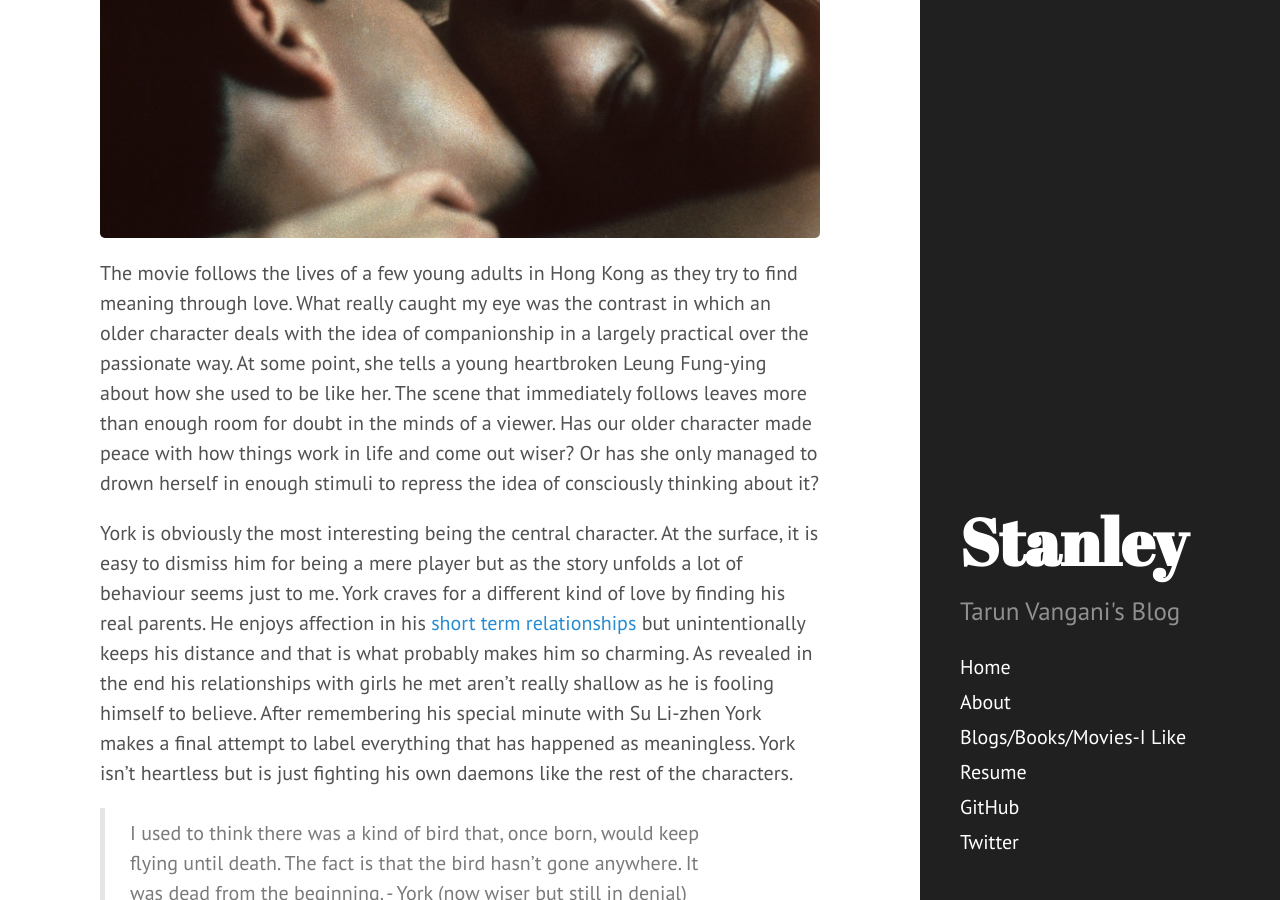
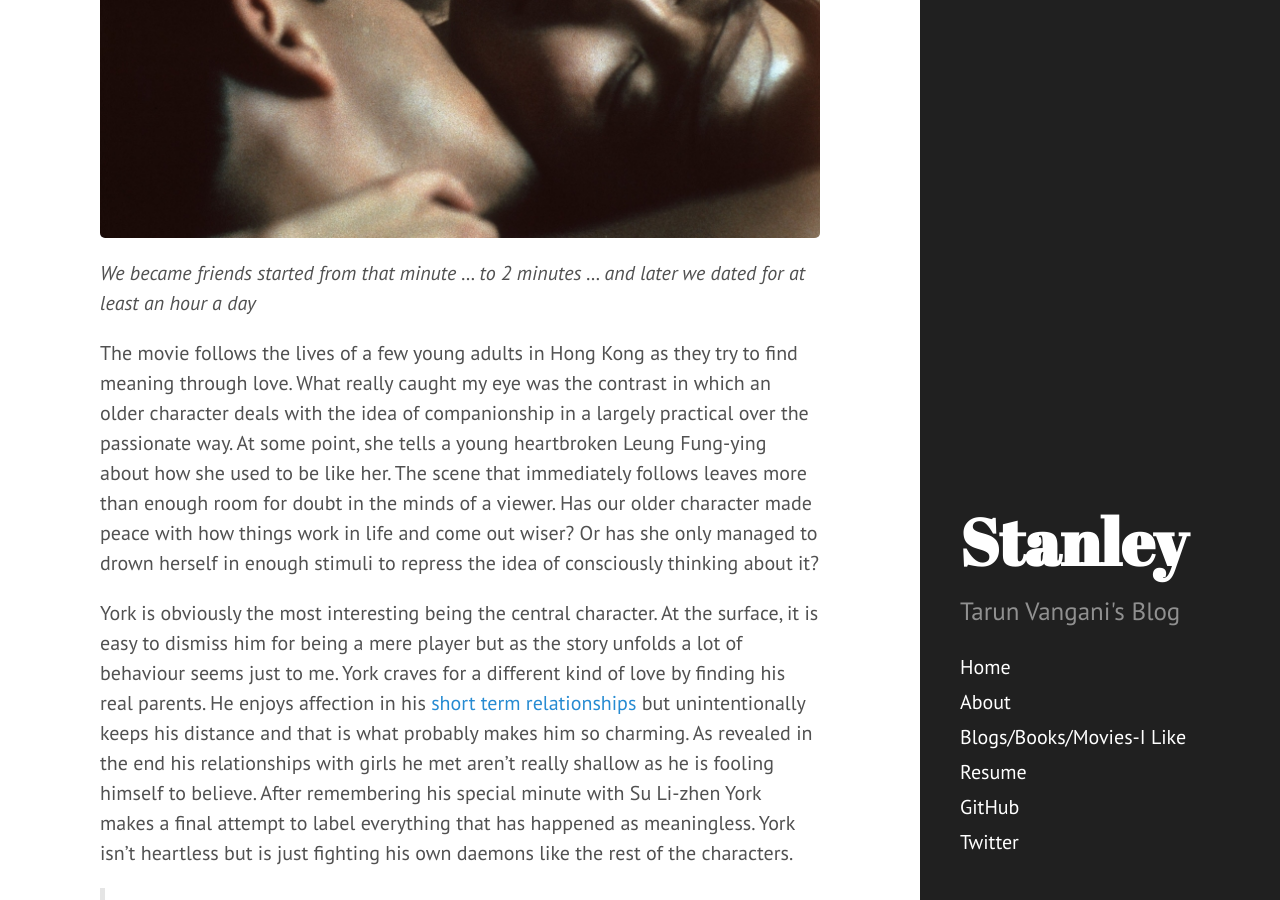
Before and after one commit to reachtarunhere/reachtarunhere.github.io, a Jekyll site: the page built from _posts/blog/2019-02-20-Days-of-being-wild.md, in a window 1280 px wide and 900 px high, scrolled down 623 px. Built offline with Jekyll 4.4.1, drawn with Linux system fonts in a browser that asks for light colours; comment, search, counter and statistics services are not loaded.

Commit message:
added caption

```diff
--- a/_posts/blog/2019-02-20-Days-of-being-wild.md
+++ b/_posts/blog/2019-02-20-Days-of-being-wild.md
@@ -9,6 +9,7 @@ comments: true
 For someone who is a sucker for sad movies [Days of Being Wild](https://en.wikipedia.org/wiki/Days_of_Being_Wild) is a total treat. I was recommended this movie by someone quite credible so I didn't do any research before I sat down to watch it. The cinematography with a frame inside a frame style was disturbingly reminiscent of [In the Mood for Love](https://en.wikipedia.org/wiki/In_the_Mood_for_Love) so I paused midway and lo behold it is sorta a prequel to it.
 
 ![We became friends started from that minute ... to 2 minutes ... and later we dated for at least an hour a day]({{ site.url }}/public/img/being_wild.jpg)
+*We became friends started from that minute ... to 2 minutes ... and later we dated for at least an hour a day*
 
 The movie follows the lives of a few young adults in Hong Kong as they try to find meaning through love. What really caught my eye was the contrast in which an older character deals with the idea of companionship in a largely practical over the passionate way. At some point, she tells a young heartbroken Leung Fung-ying about how she used to be like her. The scene that immediately follows leaves more than enough room for doubt in the minds of a viewer. Has our older character made peace with how things work in life and come out wiser? Or has she only managed to drown herself in enough stimuli to repress the idea of consciously thinking about it?
 
```
